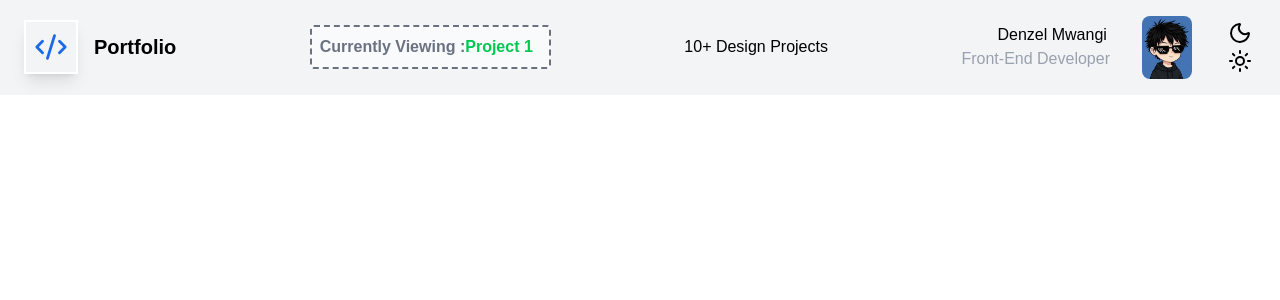
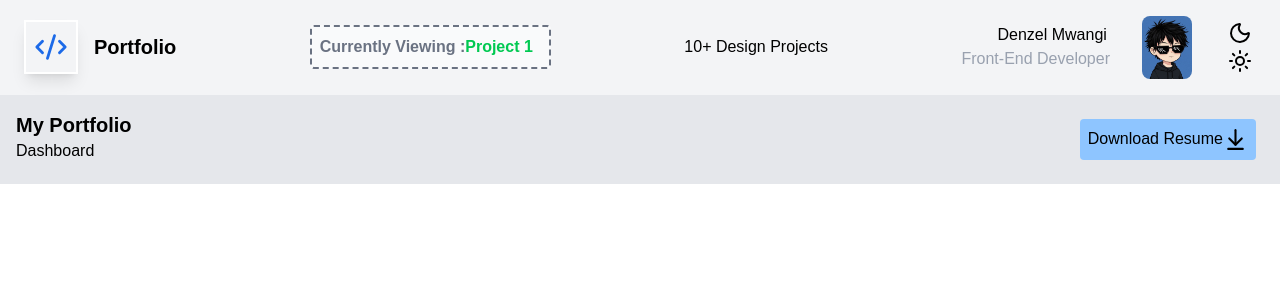
Before and after one commit to WachiraMwangiDenzel/My_Portfilio, a Next.js app: page / in a window 1280 px wide. Shown: the top 300 px of the page. Built offline with nearby package versions, Linux system fonts and the light colour scheme.

Commit message:
Added Mini Nav

```diff
--- a/app/page.js
+++ b/app/page.js
@@ -1,9 +1,11 @@
 import React from 'react'
 import Navbar from '@/components/navbar'
+import MiniNav from '@/components/miniNav'
 export default function page() {
   return (
     <div className=" bg-white text-black font-medium min-h-screen ">
       <Navbar />
+      <MiniNav />
     </div>
   )
 }
--- /dev/null
+++ b/components/miniNav.js
@@ -0,0 +1,18 @@
+import { ArrowDownToLine } from 'lucide-react'
+import React from 'react'
+
+export default function miniNav() {
+  return (
+    <div>
+        <div className='p-4 bg-gray-200 flex justify-between'>
+            <div>
+                <h1 className='text-xl font-bold'>My Portfolio</h1>
+                <p> Dashboard</p>
+            </div>
+            <div className=''>
+                <button className='hover:cursor-pointer hover:translate-x-1 p-2 hover:bg-blue-500 transition-colors bg-blue-300 m-2 rounded flex space-x-3 items-center justify-center'>Download Resume<ArrowDownToLine size={25}/></button>
+            </div>
+        </div>
+    </div>
+  )
+}
--- a/components/navbar.js
+++ b/components/navbar.js
@@ -28,8 +28,8 @@ export default function navbar() {
           <Image src="/avatar.jpg" alt="..." width={50} height={50} className='rounded-lg  ' />
         </div>
         <div className='flex flex-col space-y-1 mr-3 rounded-xl hover:bg-blue-950 hover:transition-colors p-1 '>
-          <Moon className=' hover:text-white '/>
-          <Sun className='hover:text-white hover:translate-y-2'/>
+          <Moon className='hover:cursor-pointer hover:text-white '/>
+          <Sun className='hover:cursor-pointer hover:text-white hover:translate-y-2'/>
         </div>
       </div>
     </div>
--- /dev/null
+++ b/components/sideBar.js
@@ -0,0 +1,7 @@
+import React from 'react'
+
+export default function sideBar() {
+  return (
+    <div>sideBar</div>
+  )
+}
```
